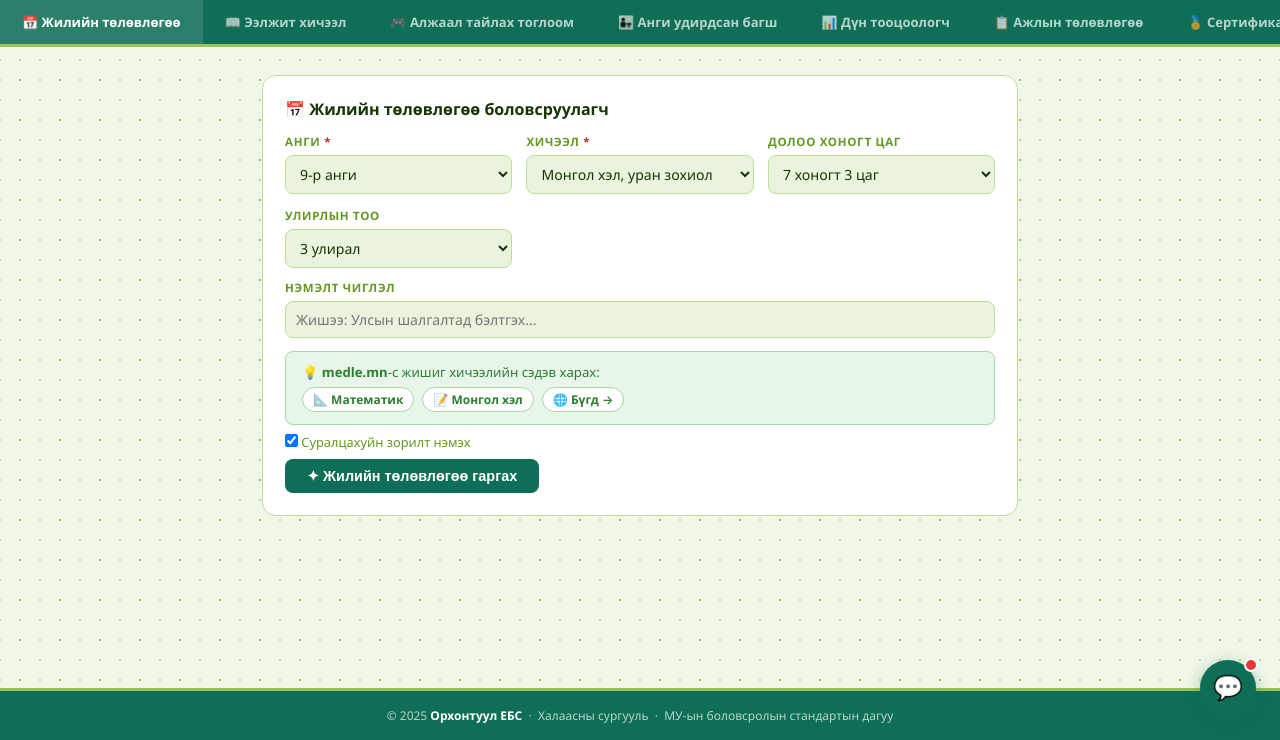
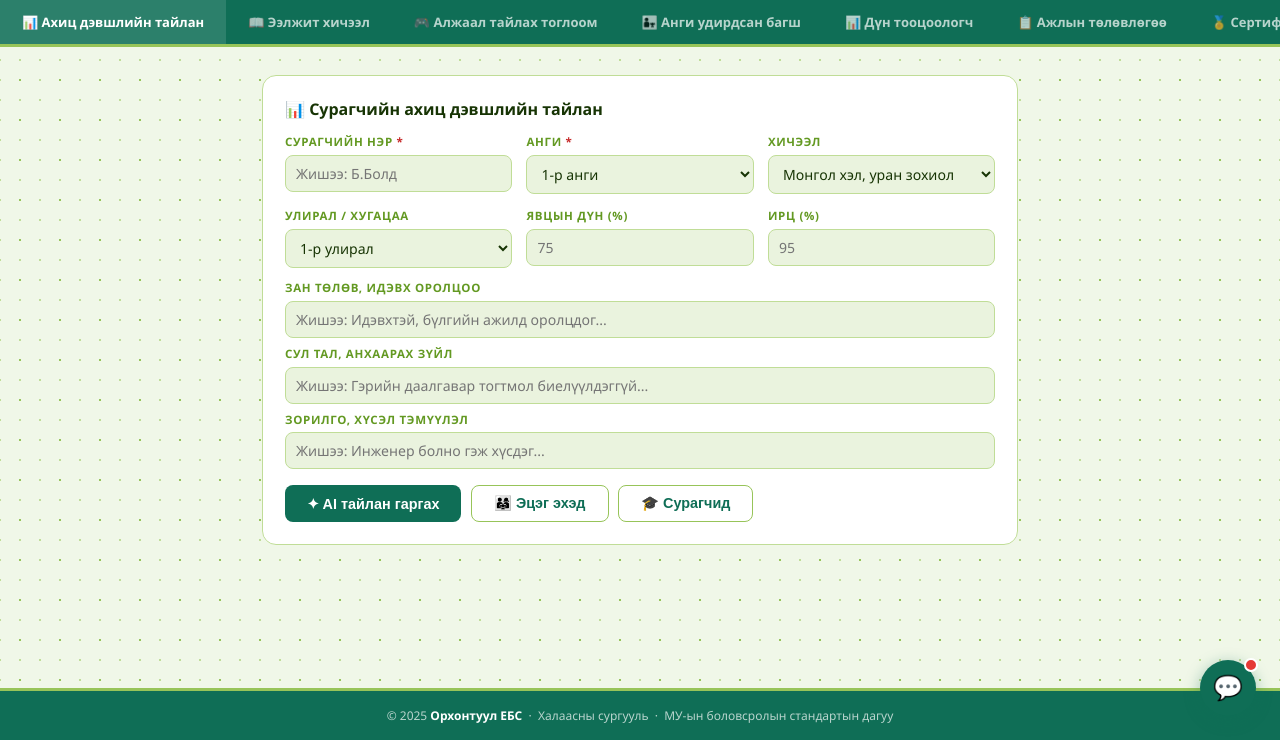
Before and after one commit to dtungaa0104-oss/Daalgavryn-san, a Flask app: page /teacher in a window 1280 px wide. Shown: the part 60-800 px from the top of the page. Run offline with Flask 3, Linux system fonts and the light colour scheme; some libraries are stand-ins or nearby versions.

Commit message:
Update teacher.html

```diff
--- a/templates/teacher.html
+++ b/templates/teacher.html
@@ -59,7 +59,7 @@
 
 <!-- Tabs -->
 <div class="teacher-tabs">
-  <div class="t-tab active" onclick="showTab('plan')">📅 Жилийн төлөвлөгөө</div>
+  <div class="t-tab active" onclick="showTab('plan')">📊 Ахиц дэвшлийн тайлан</div>
   <div class="t-tab" onclick="showTab('lesson')">📖 Ээлжит хичээл</div>
   <div class="t-tab" onclick="showTab('game')">🎮 Алжаал тайлах тоглоом</div>
   <div class="t-tab" onclick="showTab('cls')">👨‍👧 Анги удирдсан багш</div>
@@ -72,58 +72,67 @@
 <div class="t-panel active" id="panel-plan">
   <div class="tool-wrap">
   <div class="tool-card">
-      <h3>📅 Жилийн төлөвлөгөө боловсруулагч</h3>
+    <h3>📊 Сурагчийн ахиц дэвшлийн тайлан</h3>
     <div class="form-grid">
       <div class="field-group">
+        <label>Сурагчийн нэр <span class="req">*</span></label>
+        <input type="text" id="prog-name" placeholder="Жишээ: Б.Болд">
+      </div>
+      <div class="field-group">
         <label>Анги <span class="req">*</span></label>
-          <select id="plan-grade">{% for g in range(1,13) %}<option value="{{ g }}" {% if g==9 %}selected{% endif %}>{{ g }}-р анги</option>{% endfor %}</select>
+        <select id="prog-grade">
+          {% for g in range(1,13) %}<option value="{{ g }}">{{ g }}-р анги</option>{% endfor %}
+        </select>
       </div>
       <div class="field-group">
-          <label>Хичээл <span class="req">*</span></label>
-          <select id="plan-subject">{% for s in all_subjects %}<option value="{{ s }}">{{ s }}</option>{% endfor %}</select>
+        <label>Хичээл</label>
+        <select id="prog-subject">
+          {% for s in all_subjects %}<option>{{ s }}</option>{% endfor %}
+        </select>
       </div>
       <div class="field-group">
-          <label>Долоо хоногт цаг</label>
-          <select id="plan-hours">
-            <option value="2">7 хоногт 2 цаг</option>
-            <option value="3" selected>7 хоногт 3 цаг</option>
-            <option value="4">7 хоногт 4 цаг</option>
-            <option value="5">7 хоногт 5 цаг</option>
+        <label>Улирал / Хугацаа</label>
+        <select id="prog-period">
+          <option>1-р улирал</option>
+          <option>2-р улирал</option>
+          <option>3-р улирал</option>
+          <option>1-р хагас жил</option>
+          <option>Жилийн дүн</option>
         </select>
       </div>
       <div class="field-group">
-          <label>Улирлын тоо</label>
-          <select id="plan-terms">
-            <option value="3" selected>3 улирал</option>
-            <option value="4">4 улирал</option>
-          </select>
+        <label>Явцын дүн (%)</label>
+        <input type="number" id="prog-score" min="0" max="100" placeholder="75">
+      </div>
+      <div class="field-group">
+        <label>Ирц (%)</label>
+        <input type="number" id="prog-irts" min="0" max="100" placeholder="95">
       </div>
     </div>
     <div class="field-group" style="margin-top:.8rem">
-        <label>Нэмэлт чиглэл</label>
-        <input type="text" id="plan-note" placeholder="Жишээ: Улсын шалгалтад бэлтгэх...">
-      </div>
-      <div style="margin-top:.8rem;padding:.7rem 1rem;background:#E8F5E9;border:1.5px solid #A5D6A7;border-radius:8px;font-size:.82rem;color:#2E7D32">
-        💡 <strong>medle.mn</strong>-с жишиг хичээлийн сэдэв харах:
-        <div style="display:flex;gap:.5rem;flex-wrap:wrap;margin-top:.4rem">
-          <a href="https://medle.mn/lesson?grade=9&subject=math" target="_blank" class="medle-link">📐 Математик</a>
-          <a href="https://medle.mn/lesson?grade=9&subject=mongol" target="_blank" class="medle-link">📝 Монгол хэл</a>
-          <a href="https://medle.mn/lesson" target="_blank" class="medle-link">🌐 Бүгд →</a>
-        </div>
-      </div>
-      <div style="margin-top:.5rem;font-size:.8rem;color:var(--text-muted)">
-  <label style="cursor:pointer"><input type="checkbox" id="plan-zorilgo" checked> Суралцахуйн зорилт нэмэх</label>
-</div>
-<button class="btn btn-primary" style="margin-top:.5rem" id="plan-btn" data-label="✦ Жилийн төлөвлөгөө гаргах" onclick="genPlan()">✦ Жилийн төлөвлөгөө гаргах</button>
-      <div class="ai-out" id="plan-out"></div>
-      <div id="plan-actions" style="display:none;gap:.6rem;margin-top:.8rem">
-        <button class="btn btn-sm btn-outline" onclick="printPlan()">🖨 Хэвлэх</button>
-        <button class="btn btn-sm btn-outline" onclick="dlOut('plan-out','plan')">⬇ Татах</button>
-      </div>
-    </div>
-  </div>
-</div>
-
+      <label>Зан төлөв, идэвх оролцоо</label>
+      <input type="text" id="prog-behavior" placeholder="Жишээ: Идэвхтэй, бүлгийн ажилд оролцдог...">
+    </div>
+    <div class="field-group" style="margin-top:.5rem">
+      <label>Сул тал, анхаарах зүйл</label>
+      <input type="text" id="prog-weak" placeholder="Жишээ: Гэрийн даалгавар тогтмол биелүүлдэггүй...">
+    </div>
+    <div class="field-group" style="margin-top:.5rem">
+      <label>Зорилго, хүсэл тэмүүлэл</label>
+      <input type="text" id="prog-goal" placeholder="Жишээ: Инженер болно гэж хүсдэг...">
+    </div>
+    <div style="display:flex;gap:.6rem;margin-top:1rem;flex-wrap:wrap">
+      <button class="btn btn-primary" id="prog-btn" data-label="✦ AI тайлан гаргах" onclick="genProgressReport()">✦ AI тайлан гаргах</button>
+      <button class="btn btn-outline" onclick="genProgressReport('ecej')">👨‍👩‍👧 Эцэг эхэд</button>
+      <button class="btn btn-outline" onclick="genProgressReport('student')">🎓 Сурагчид</button>
+    </div>
+    <div class="ai-out" id="prog-out"></div>
+    <div id="prog-actions" style="display:none;gap:.6rem;margin-top:.8rem">
+      <button class="btn btn-sm btn-outline" onclick="printOut('prog-out','Ахиц дэвшлийн тайлан')">🖨 Хэвлэх</button>
+      <button class="btn btn-sm btn-outline" onclick="dlOut('prog-out','progress')">⬇ Татах</button>
+    </div>
+  </div>
+</div>
 <!-- ══ TAB 2: ЭЭЛЖИТ ХИЧЭЭЛ ══ -->
 <!-- ════════════════════════════════════════════════════════════════
      ЭЭЛЖИТ ХИЧЭЭЛИЙН ХӨТӨЛБӨР — Шинэ дизайн (Tab 2)
```
Lines whose indentation alone changed are shown as unchanged.
